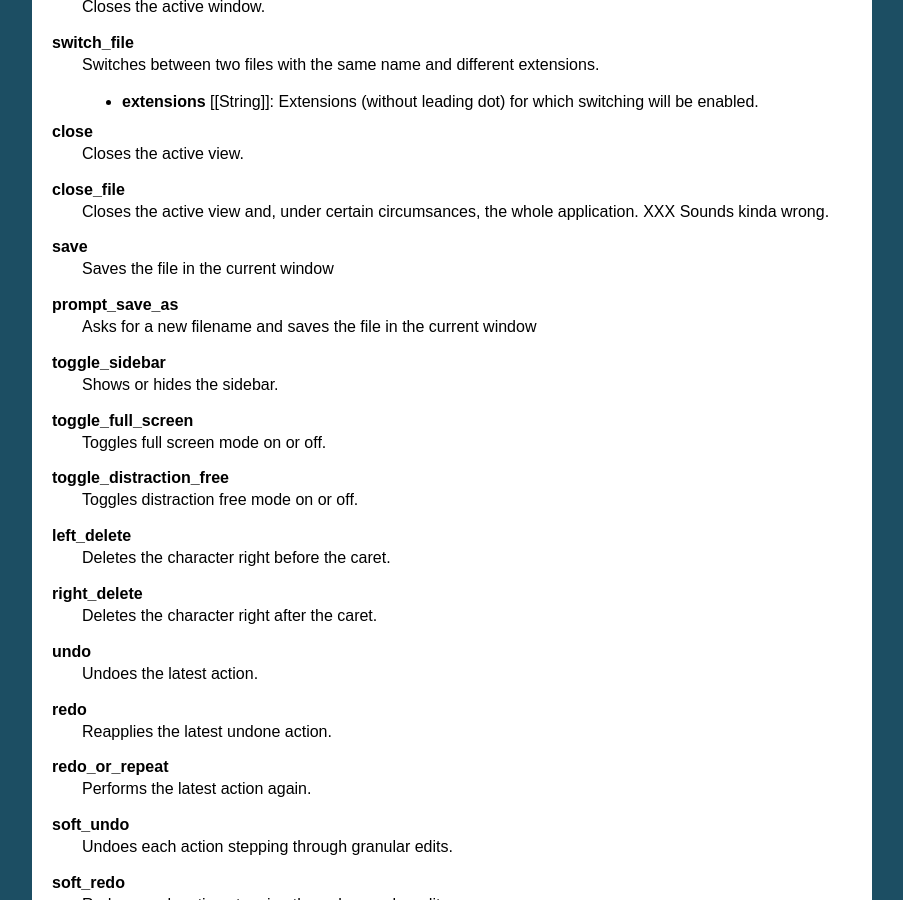
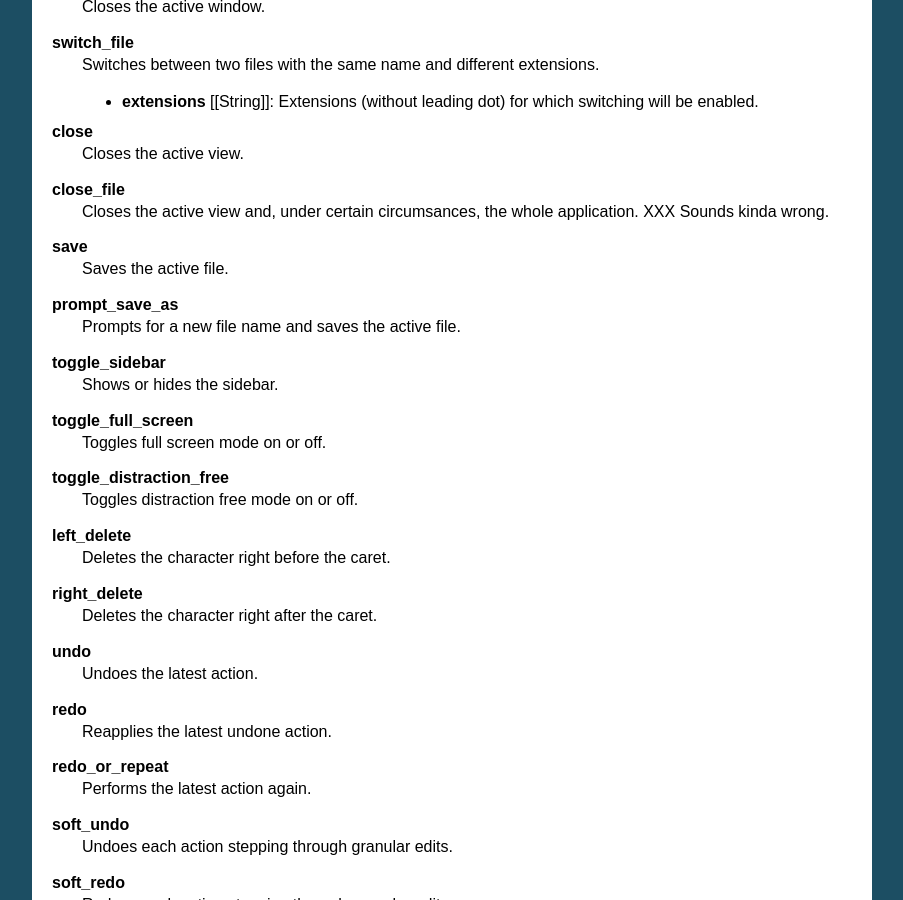
Before and after one commit to guillermooo/sublime-undocs, a Sphinx documentation site: the page built from source/reference/commands.rst, in a window 1280 px wide and 900 px high, scrolled down 1326 px. Shown: the whole window, without its empty margins (198-1101 px from the left). Built offline with Sphinx 7.4.7, drawn with Linux system fonts in a browser that asks for light colours.

Commit message:
minor style changes

```diff
--- a/source/reference/commands.rst
+++ b/source/reference/commands.rst
@@ -87,10 +87,10 @@ Commands
 	XXX Sounds kinda wrong.
 
 **save**
-        Saves the file in the current window
+        Saves the active file.
 
 **prompt_save_as**
-        Asks for a new filename and saves the file in the current window
+        Prompts for a new file name and saves the active file.
 
 **toggle_sidebar**
 	Shows or hides the sidebar.
```
